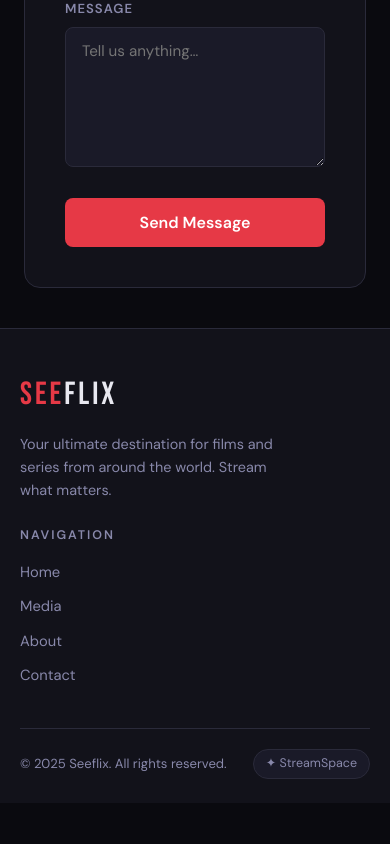
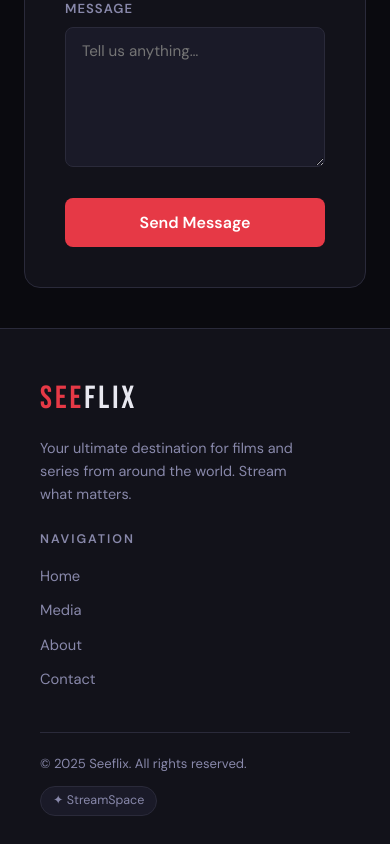
Before and after one commit to pressaillerosar-arch/Seeflix, a React (Vite) app in the folder seeflix/: page /contact in a window 390 px wide. Shown: the part 707-1551 px from the top of the page. Before the commit the page ends 1510 px from the top, so only its background shows below. Built offline with nearby package versions, Linux system fonts and the light colour scheme.

Commit message:
change Footer

```diff
--- a/seeflix/src/components/Footer.css
+++ b/seeflix/src/components/Footer.css
@@ -1,102 +1,13 @@
-
-
-.footer {
-  background: var(--surface);
-  border-top: 1px solid var(--border);
-  padding: 44px 40px 28px;
-}
-
-.footer-top {
-  display: flex;
-  justify-content: space-between;
-  align-items: flex-start;
-  margin-bottom: 40px;
-  flex-wrap: wrap;
-  gap: 24px;
-}
-
-/* ── Brand ── */
-.footer-brand {
-  max-width: 280px;
-}
-
-.footer-logo {
-  font-family: var(--font-display);
-  font-size: 2rem;
-  letter-spacing: 3px;
-  color: var(--accent);
-  margin-bottom: 12px;
-}
-
-.footer-logo span {
-  color: var(--text);
-}
-
-.footer-tagline {
-  color: var(--muted);
-  font-size: 0.9rem;
-  line-height: 1.6;
-}
-
-/* ── Nav ── */
-.footer-nav h5 {
-  font-size: 0.78rem;
-  letter-spacing: 2px;
-  text-transform: uppercase;
-  color: var(--muted);
-  margin-bottom: 14px;
-  font-weight: 600;
-}
-
-.footer-nav ul {
-  list-style: none;
-  display: flex;
-  flex-direction: column;
-  gap: 10px;
-}
-
-.footer-nav ul li a {
-  color: var(--muted);
-  text-decoration: none;
-  font-size: 0.92rem;
-  transition: color var(--transition);
-}
-
-.footer-nav ul li a:hover {
-  color: var(--text);
-}
-
-/* ── Bottom bar ── */
-.footer-bottom {
-  border-top: 1px solid var(--border);
-  padding-top: 20px;
-  display: flex;
-  justify-content: space-between;
-  align-items: center;
-  flex-wrap: wrap;
-  gap: 12px;
-}
-
-.footer-copy {
-  font-size: 0.82rem;
-  color: var(--muted);
-}
-
-.footer-badge {
-  font-size: 0.78rem;
-  color: var(--muted);
-  background: var(--card);
-  border: 1px solid var(--border);
-  padding: 4px 12px;
-  border-radius: 20px;
-}
-
-@media (max-width: 768px) {
-  .footer {
-    padding: 40px 20px 24px;
-  }
-
-  .footer-top {
-    flex-direction: column;
-  }
-}
+.footer { background: var(--surface); border-top: 1px solid var(--border); padding: 44px 40px 28px; }
+.footer-top { display: flex; justify-content: space-between; align-items: flex-start; margin-bottom: 40px; flex-wrap: wrap; gap: 24px; }
+.footer-brand { max-width: 280px; }
+.footer-logo { font-family: var(--font-display); font-size: 2rem; letter-spacing: 3px; color: var(--accent); margin-bottom: 12px; }
+.footer-logo span { color: var(--text); }
+.footer-tagline { color: var(--muted); font-size: 0.9rem; line-height: 1.6; }
+.footer-nav h5 { font-size: 0.78rem; letter-spacing: 2px; text-transform: uppercase; color: var(--muted); margin-bottom: 14px; font-weight: 600; }
+.footer-nav ul { list-style: none; display: flex; flex-direction: column; gap: 10px; }
+.footer-nav ul li a { color: var(--muted); font-size: 0.92rem; transition: color var(--transition); }
+.footer-nav ul li a:hover { color: var(--text); }
+.footer-bottom { border-top: 1px solid var(--border); padding-top: 20px; display: flex; justify-content: space-between; align-items: center; flex-wrap: wrap; gap: 12px; }
+.footer-copy { font-size: 0.82rem; color: var(--muted); }
+.footer-badge { font-size: 0.78rem; color: var(--muted); background: var(--card); border: 1px solid var(--border); padding: 4px 12px; border-radius: 20px; }
```
